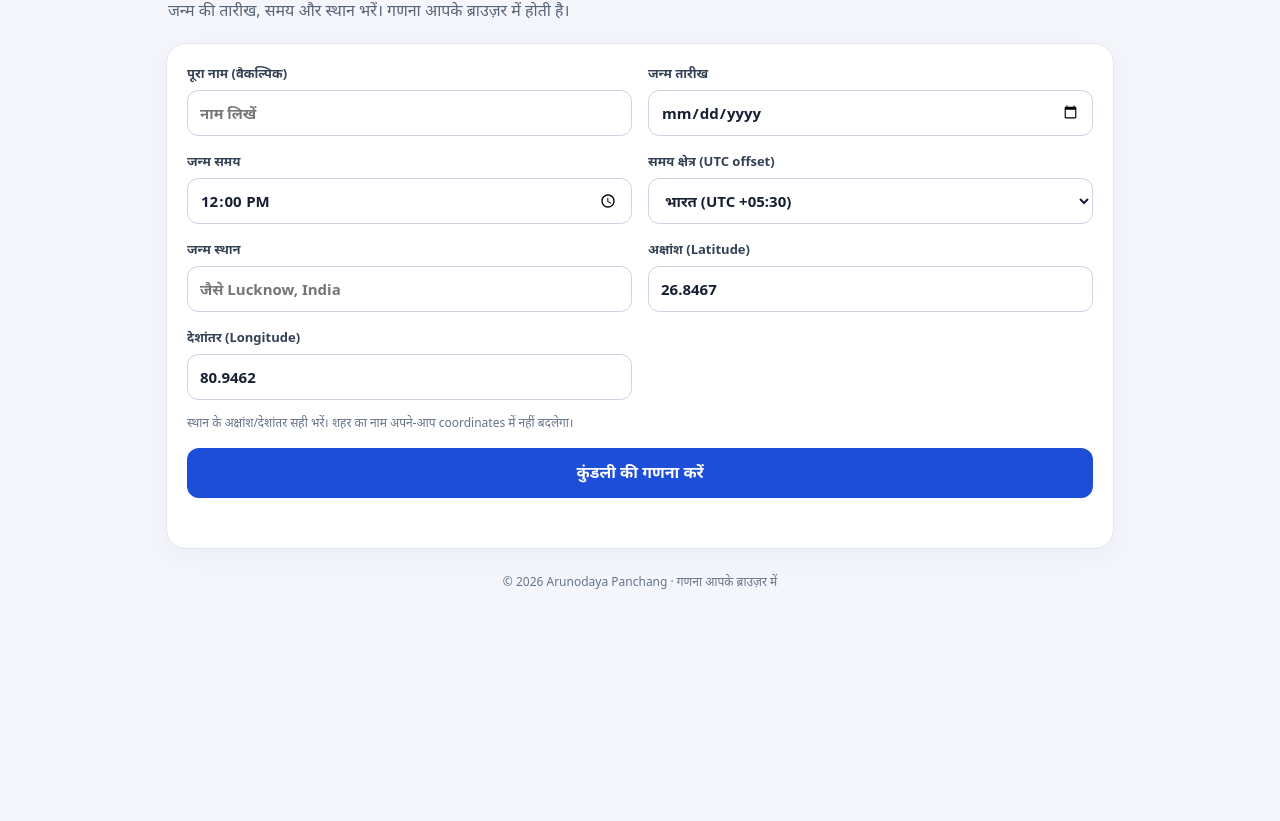
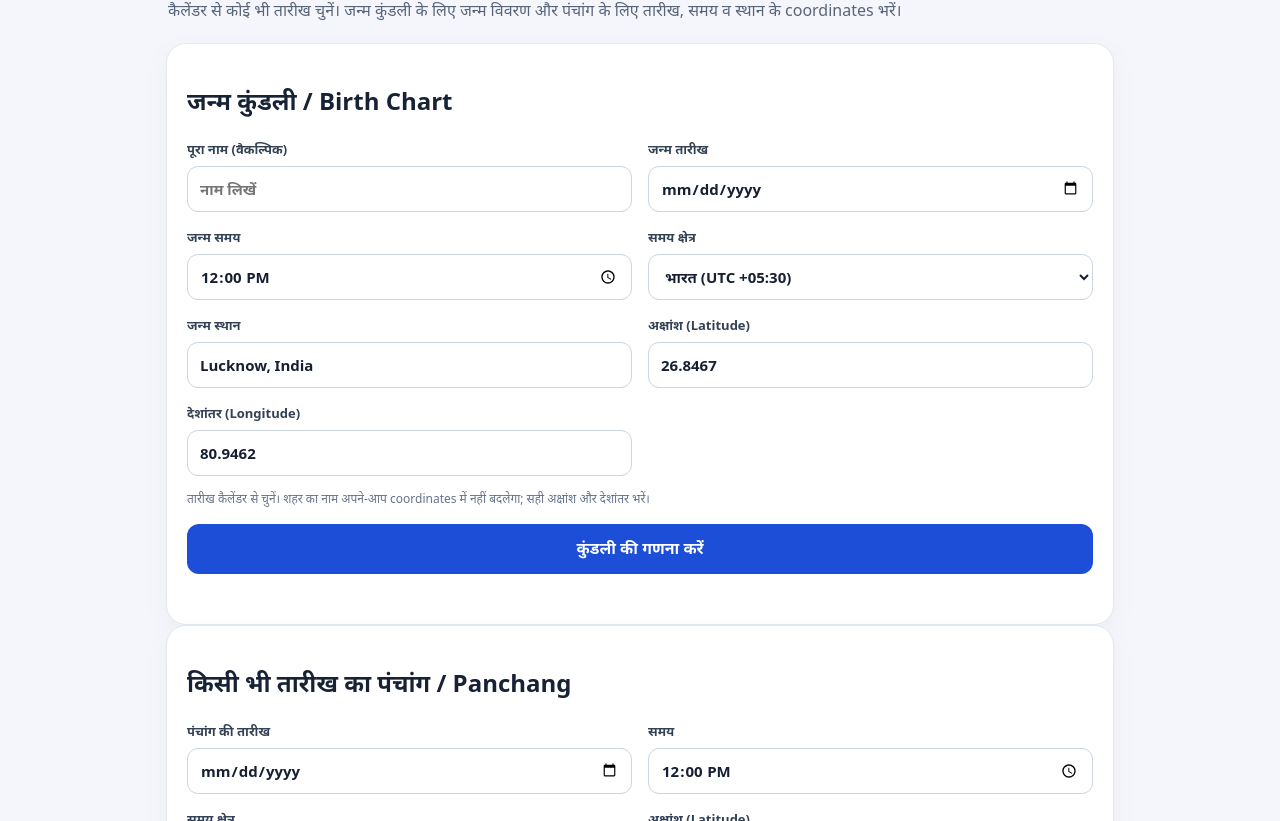
Before and after one commit to rockingviku-lgtm/arunodaya-panchang-hindi, a website built with Vite: page index.html in a window 1280 px wide. Shown: the part 202-1023 px from the top of the page. Before the commit the page ends 819 px from the top, so only its background shows below. Built offline with nearby package versions, Linux system fonts and the light colour scheme.

Commit message:
Add files via upload

```diff
--- a/index.html
+++ b/index.html
@@ -1,58 +1,50 @@
 <!doctype html>
 <html lang="hi">
 <head>
-    <meta charset="UTF-8" />
-    <meta name="viewport" content="width=device-width, initial-scale=1.0" />
-    <meta name="theme-color" content="#172554" />
-    <meta name="description" content="Arunodaya Panchang — जन्म विवरण से वैदिक कुंडली की ग्रह स्थिति देखें।" />
-    <title>Arunodaya Panchang | जन्म कुंडली</title>
+<meta charset="UTF-8"><meta name="viewport" content="width=device-width, initial-scale=1">
+<meta name="theme-color" content="#172554">
+<meta name="description" content="Arunodaya Panchang — कस्टम तारीख के साथ जन्म कुंडली और पंचांग गणना।">
+<title>Arunodaya Panchang | जन्म कुंडली और पंचांग</title>
 </head>
 <body>
 <div id="app">
-      <header class="topbar">
-        <div class="brand-mark">ॐ</div>
-        <div><div class="brand">Arunodaya Panchang</div><div class="tagline">वैदिक ज्योतिष • जन्म कुंडली</div></div>
-      </header>
+<header class="topbar"><div class="brand-mark">ॐ</div><div><div class="brand">Arunodaya Panchang</div><div class="tagline">वैदिक ज्योतिष • जन्म कुंडली • पंचांग</div></div></header>
 <main class="wrap">
-        <section class="intro">
-          <p class="eyebrow">जन्म कुंडली गणना</p>
-          <h1>अपनी जन्म कुंडली देखें</h1>
-          <p>जन्म की तारीख, समय और स्थान भरें। गणना आपके ब्राउज़र में होती है।</p>
+<section class="intro"><p class="eyebrow">कस्टम तारीख चुनें</p><h1>जन्म कुंडली और पंचांग</h1><p>कैलेंडर से कोई भी तारीख चुनें। जन्म कुंडली के लिए जन्म विवरण और पंचांग के लिए तारीख, समय व स्थान के coordinates भरें।</p></section>
+<section class="panel">
+<h2>जन्म कुंडली / Birth Chart</h2>
+<form id="kundali-form">
+<div class="fields">
+<label>पूरा नाम (वैकल्पिक)<input id="person-name" type="text" placeholder="नाम लिखें" autocomplete="name"></label>
+<label>जन्म तारीख<input id="birth-date" type="date" required></label>
+<label>जन्म समय<input id="birth-time" type="time" value="12:00" required></label>
+<label>समय क्षेत्र<select id="utc-offset" required><option value="5.5" selected>भारत (UTC +05:30)</option><option value="0">UTC ±00:00</option><option value="-5">UTC -05:00</option><option value="-4">UTC -04:00</option><option value="1">UTC +01:00</option><option value="2">UTC +02:00</option><option value="8">UTC +08:00</option><option value="9">UTC +09:00</option><option value="10">UTC +10:00</option></select></label>
+<label>जन्म स्थान<input id="place" type="text" value="Lucknow, India" required></label>
+<label>अक्षांश (Latitude)<input id="latitude" type="number" min="-90" max="90" step="any" value="26.8467" required></label>
+<label>देशांतर (Longitude)<input id="longitude" type="number" min="-180" max="180" step="any" value="80.9462" required></label>
+</div>
+<p class="hint">तारीख कैलेंडर से चुनें। शहर का नाम अपने-आप coordinates में नहीं बदलेगा; सही अक्षांश और देशांतर भरें।</p>
+<button id="calculate-btn" type="submit">कुंडली की गणना करें</button><p id="status" class="status" role="status" aria-live="polite"></p>
+</form>
 </section>
-        <form id="kundali-form" class="panel">
+<section id="results" class="results" hidden><div class="result-heading"><div><p class="eyebrow">गणना परिणाम</p><h2 id="result-title">जन्म कुंडली</h2></div><button id="print-btn" class="secondary" type="button">Print / PDF</button></div><div class="summary-grid" id="summary"></div><div class="table-scroll"><table><thead><tr><th>ग्रह</th><th>राशि</th><th>अंश</th><th>गति</th><th>नवांश</th><th>वर्गोत्तम</th></tr></thead><tbody id="planet-rows"></tbody></table></div><p class="hint">वर्गोत्तम का अर्थ यहाँ D1 और D9 में एक ही राशि होना है। परिणाम को किसी विश्वसनीय पंचांग से मिलाएँ।</p></section>
+<section class="panel">
+<h2>किसी भी तारीख का पंचांग / Panchang</h2>
+<form id="panchang-form">
 <div class="fields">
-            <label>पूरा नाम (वैकल्पिक)<input id="person-name" type="text" placeholder="नाम लिखें" autocomplete="name" /></label>
-            <label>जन्म तारीख<input id="birth-date" type="date" required /></label>
-            <label>जन्म समय<input id="birth-time" type="time" value="12:00" required /></label>
-            <label>समय क्षेत्र (UTC offset)<select id="utc-offset" required>
-              <option value="5.5" selected>भारत (UTC +05:30)</option>
-              <option value="0">UTC ±00:00</option>
-              <option value="-5">UTC -05:00</option>
-              <option value="-4">UTC -04:00</option>
-              <option value="1">UTC +01:00</option>
-              <option value="2">UTC +02:00</option>
-              <option value="8">UTC +08:00</option>
-              <option value="9">UTC +09:00</option>
-              <option value="10">UTC +10:00</option>
-            </select></label>
-            <label>जन्म स्थान<input id="place" type="text" placeholder="जैसे Lucknow, India" required /></label>
-            <label>अक्षांश (Latitude)<input id="latitude" type="number" min="-90" max="90" step="any" value="26.8467" required /></label>
-            <label>देशांतर (Longitude)<input id="longitude" type="number" min="-180" max="180" step="any" value="80.9462" required /></label>
+<label>पंचांग की तारीख<input id="panchang-date" type="date" required></label>
+<label>समय<input id="panchang-time" type="time" value="12:00" required></label>
+<label>समय क्षेत्र<select id="panchang-offset" required><option value="5.5" selected>भारत (UTC +05:30)</option><option value="0">UTC ±00:00</option><option value="-5">UTC -05:00</option><option value="-4">UTC -04:00</option><option value="1">UTC +01:00</option><option value="2">UTC +02:00</option><option value="8">UTC +08:00</option><option value="9">UTC +09:00</option><option value="10">UTC +10:00</option></select></label>
+<label>अक्षांश (Latitude)<input id="panchang-lat" type="number" min="-90" max="90" step="any" value="26.8467" required></label>
+<label>देशांतर (Longitude)<input id="panchang-lon" type="number" min="-180" max="180" step="any" value="80.9462" required></label>
 </div>
-          <p class="hint">स्थान के अक्षांश/देशांतर सही भरें। शहर का नाम अपने-आप coordinates में नहीं बदलेगा।</p>
-          <button id="calculate-btn" type="submit">कुंडली की गणना करें</button>
-          <p id="status" class="status" role="status" aria-live="polite"></p>
+<p class="hint">यह प्रारंभिक खगोलीय अनुमान है; प्रमाणित स्थानीय पंचांग के लिए सूर्योदय और स्थानीय परंपरा की गणना भी आवश्यक है।</p>
+<button id="panchang-btn" type="submit">चुनी तारीख का पंचांग देखें</button><p id="panchang-status" class="status" role="status" aria-live="polite"></p>
 </form>
-        <section id="results" class="results" hidden>
-          <div class="result-heading"><div><p class="eyebrow">गणना परिणाम</p><h2 id="result-title">ग्रहों की स्थिति</h2></div><button id="print-btn" class="secondary" type="button">Print / PDF</button></div>
-          <div class="summary-grid" id="summary"></div>
-          <div class="table-scroll"><table><thead><tr><th>ग्रह</th><th>राशि</th><th>अंश</th><th>गति</th><th>नवांश</th><th>वर्गोत्तम</th></tr></thead><tbody id="planet-rows"></tbody></table></div>
-          <p class="hint">वक्री स्थिति longitude speed के आधार पर दिखाई जाती है। वर्गोत्तम का अर्थ यहाँ D1 और D9 में एक ही राशि होना है।</p>
-          <p class="disclaimer">यह गणना Moshier ephemeris और Lahiri ayanamsha सेटिंग पर आधारित प्रारंभिक परिणाम है। किसी महत्वपूर्ण ज्योतिषीय निर्णय से पहले स्थापित पंचांग/एपhemeris से मिलान करें।</p>
 </section>
-        <footer>© <span id="year"></span> Arunodaya Panchang · गणना आपके ब्राउज़र में</footer>
+<section id="panchang-results" class="results" hidden><div class="result-heading"><div><p class="eyebrow">पंचांग परिणाम</p><h2>चुनी हुई तारीख</h2></div><button id="panchang-print" class="secondary" type="button">Print / PDF</button></div></section>
+<footer>© <span id="year"></span> Arunodaya Panchang · ब्राउज़र में गणना</footer>
 </main>
 </div>
 <script type="module" src="/src/main.js"></script>
-  </body>
-</html>
+</body></html>
--- a/vite.config.js
+++ b/vite.config.js
@@ -1,9 +1,2 @@
 import { defineConfig } from "vite";
-
-export default defineConfig({
-  base: "/",
-  build: {
-    target: "es2022",
-    sourcemap: false
-  }
-});
+export default defineConfig({ base: "/" });
```
Also changed, not shown: package.json (+3 -12 lines), README.md. Lines whose indentation alone changed are shown as unchanged.
